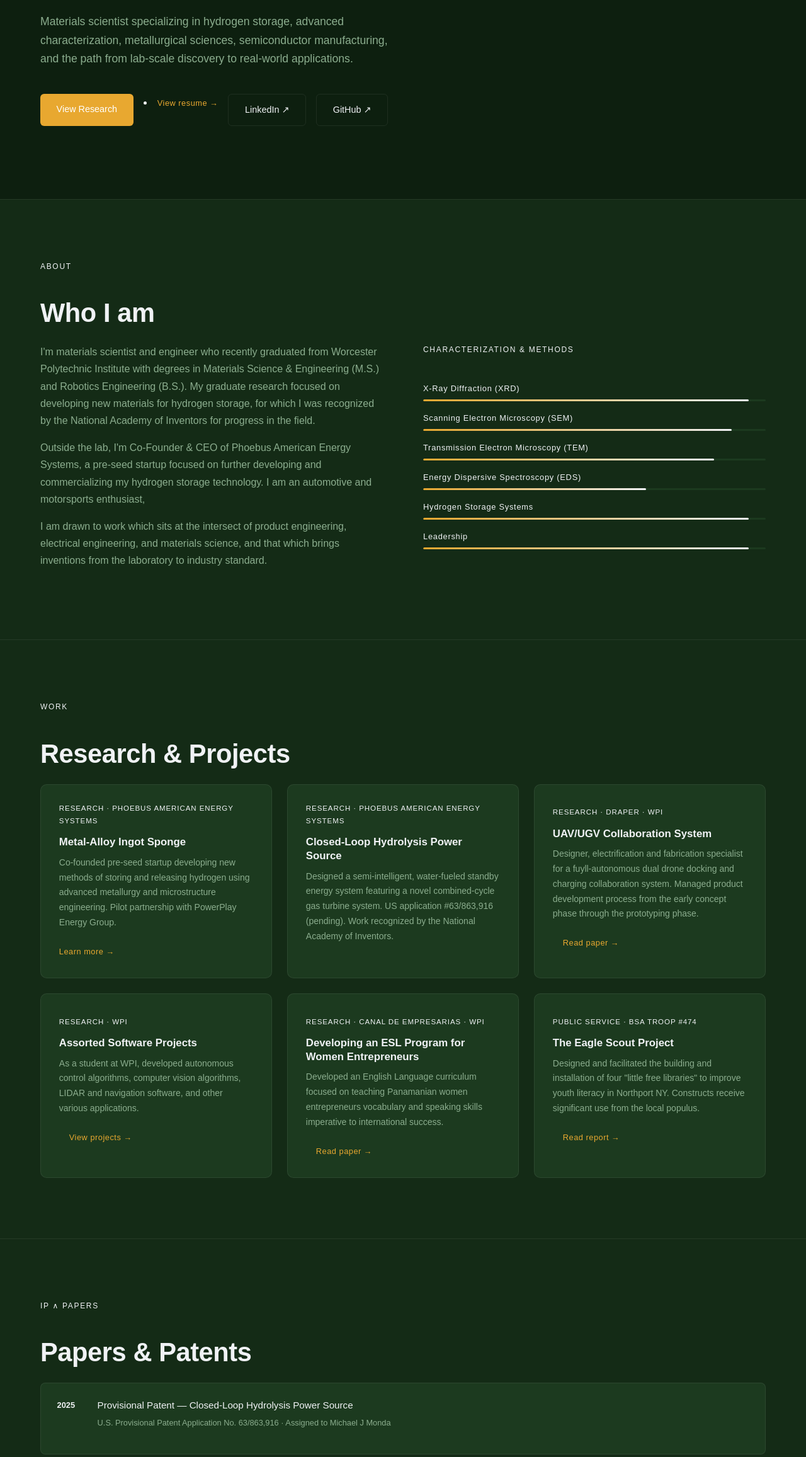
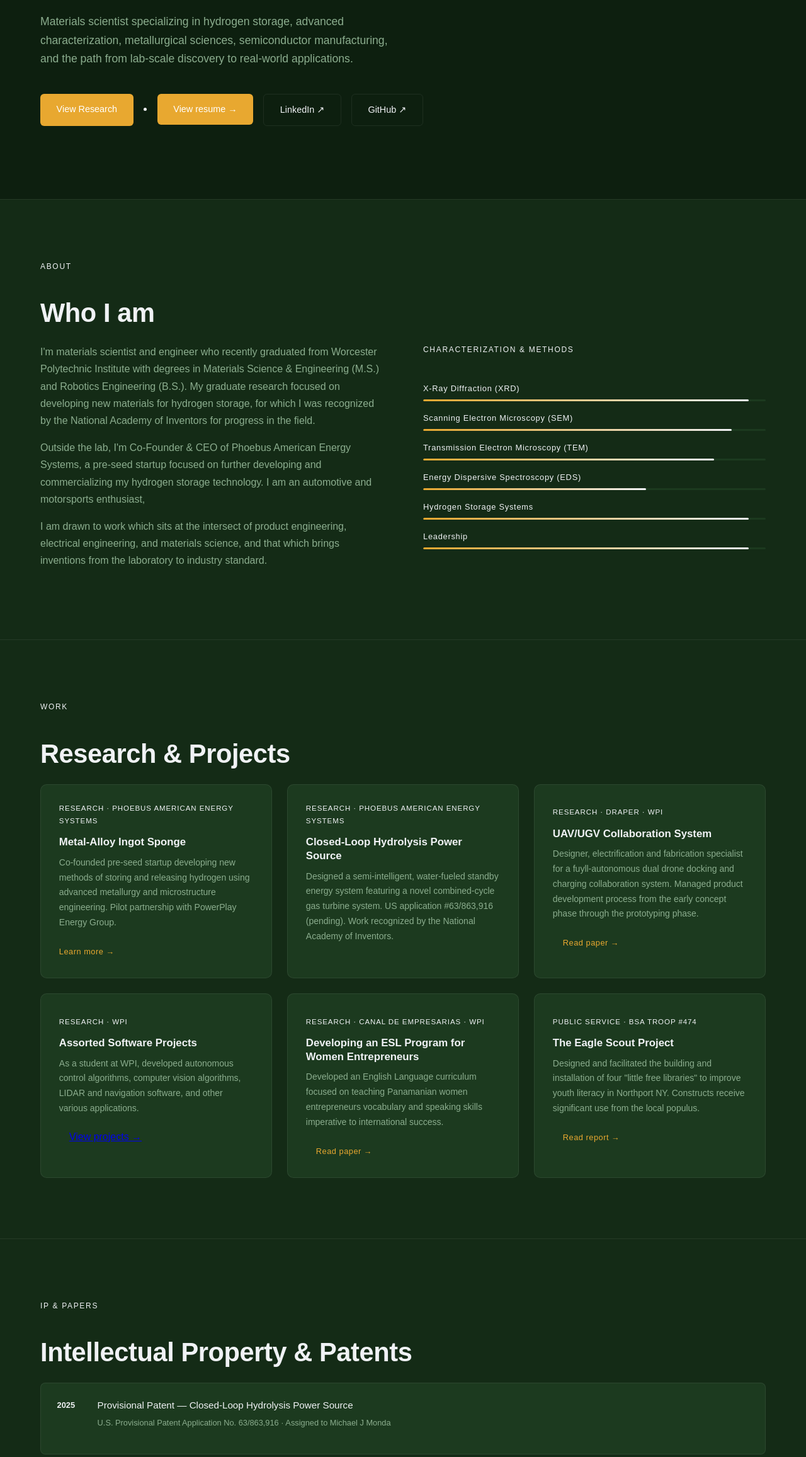
Before and after one commit to Michael-Monda/michael-monda.github.io, a plain HTML site: page index.html in a window 1280 px wide. Shown: the part 484-2797 px from the top of the page at 63% size. Drawn offline with Linux system fonts and the light colour scheme; a web font is replaced by a local one.

Commit message:
Update index.html

```diff
--- a/index.html
+++ b/index.html
@@ -263,7 +263,7 @@
       </p>
       <div class="hero-ctas">
         <a href="#research" class="btn btn-primary">View Research</a>
-        <li><a href="resume\Michael J Monda - 17.pdf" target="_blank" class="card-link">View resume →</a></li>
+        <li><a href="resume\Michael J Monda - 17.pdf" target="_blank" class="btn btn-primary">View resume →</a></li>
         <a href="https://www.linkedin.com/in/michael-j-monda/" class="btn btn-outline" target="_blank" rel="noopener">LinkedIn ↗</a>
         <a href="https://github.com/Michael-Monda" class="btn btn-outline" target="_blank" rel="noopener">GitHub ↗</a>
       </div>
@@ -332,7 +332,7 @@
         <span class="card-tag">Research · Phoebus American Energy Systems</span>
         <h3>Metal-Alloy Ingot Sponge</h3>
         <p>Co-founded pre-seed startup developing new methods of storing and releasing hydrogen using advanced metallurgy and microstructure engineering. Pilot partnership with PowerPlay Energy Group.</p>
-        <a href="https://phoebusamerican.us/" class="card-link">Learn more →</a>
+        <a href="https://phoebusamerican.us/" target="_blank" class="card-link">Learn more →</a>
       </div>
 
       <div class="card">
@@ -352,7 +352,7 @@
         <span class="card-tag">Research · WPI</span>
         <h3>Assorted Software Projects</h3>
         <p>As a student at WPI, developed autonomous control algorithms, computer vision algorithms, LIDAR and navigation software, and other various applications.</p>
-        <a href="https://github.com/Michael-Monda?tab=repositories" class="card-link" style="margin-left: 1rem;">View projects →</a>
+        <a href="https://github.com/Michael-Monda?tab=repositories" target="_blank" card-link" style="margin-left: 1rem;">View projects →</a>
       </div>
 
       <div class="card">
@@ -373,9 +373,9 @@
   </section>
 
   <!-- resume & PATENTS -->
-  <section id="resume">
-    <p class="section-label">IP &and; Papers</p>
-    <h2>Papers &amp; Patents</h2>
+  <section id="Publications">
+    <p class="section-label">IP &amp; Papers</p>
+    <h2>Intellectual Property &amp; Patents</h2>
     <ul class="pub-list">
 
       <li class="pub-item">
```
